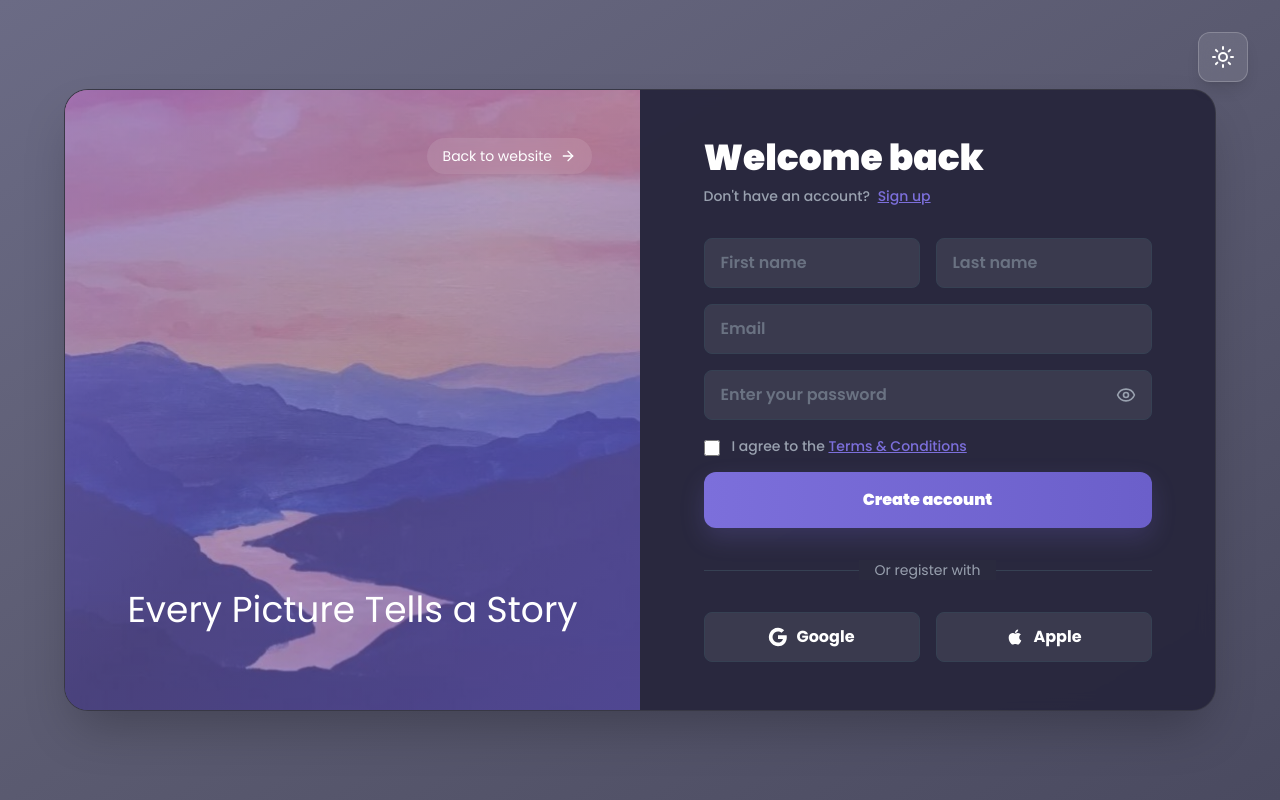
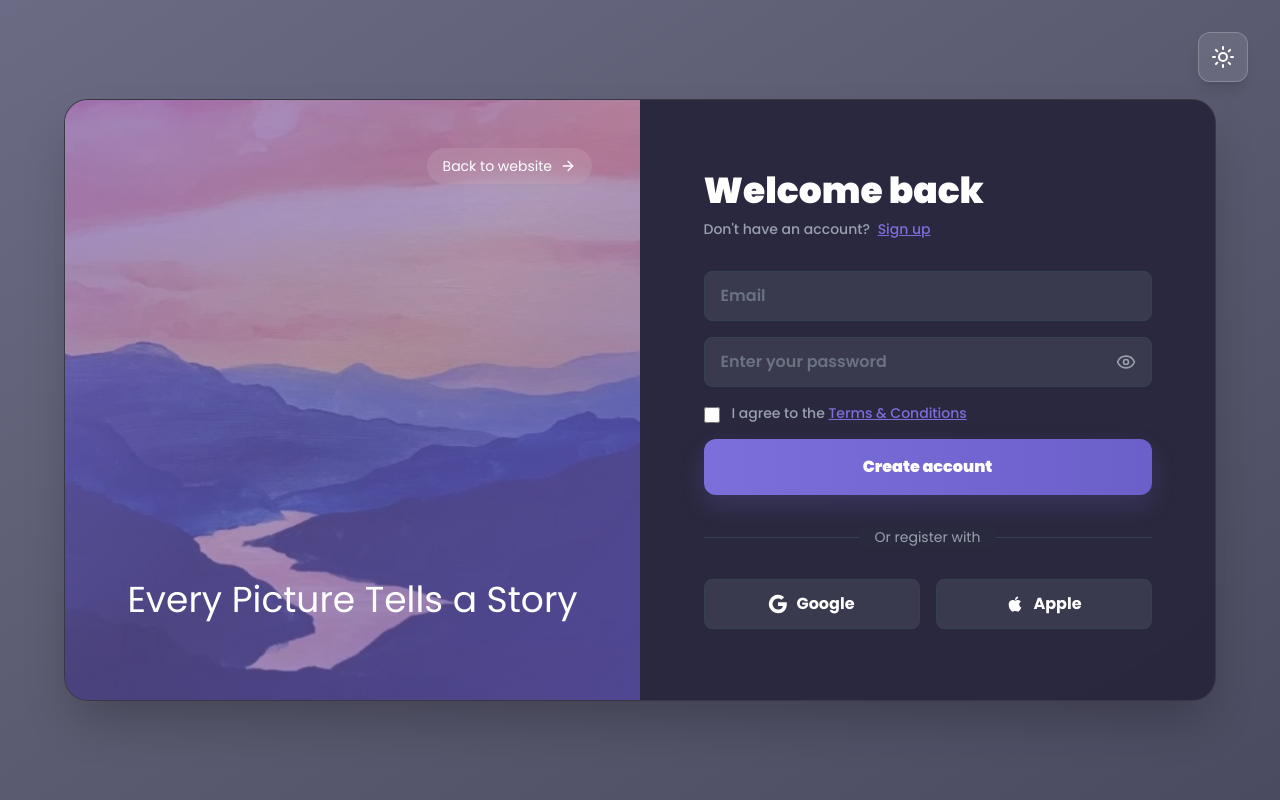
Before and after one commit to UzairAtiq/Login-Page-1, a React (Vite) app: page / in a window 1280 px wide. Built offline with nearby package versions, Linux system fonts and the light colour scheme.

Commit message:
Step 2: Conditionally hide name fields for login mode

```diff
--- a/src/components/LoginPage.jsx
+++ b/src/components/LoginPage.jsx
@@ -195,7 +195,8 @@ const LoginPage = () => {
 
               {/* Form */}
               <form onSubmit={handleSubmit} className="space-y-4">
-                {/* Name Fields */}
+                {/* Name Fields - Only for Sign Up */}
+                {!isLogin && (
                   <div className="grid grid-cols-2 gap-4">
                     <div>
                       <input
@@ -236,6 +237,7 @@ const LoginPage = () => {
                       )}
                     </div>
                   </div>
+                )}
 
                 {/* Email Field */}
                 <div>
```
Lines whose indentation alone changed are shown as unchanged.
